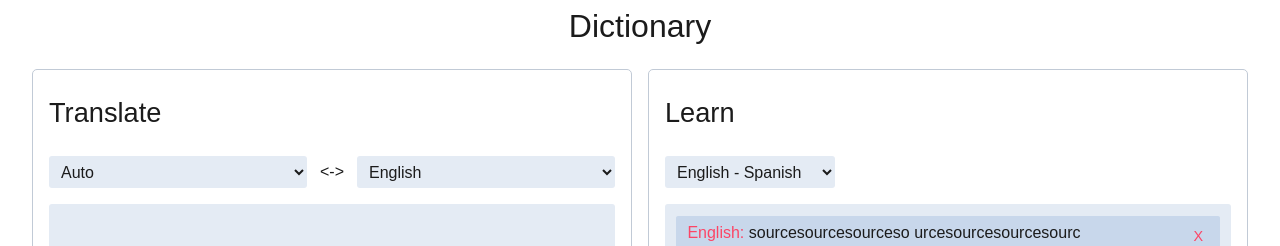
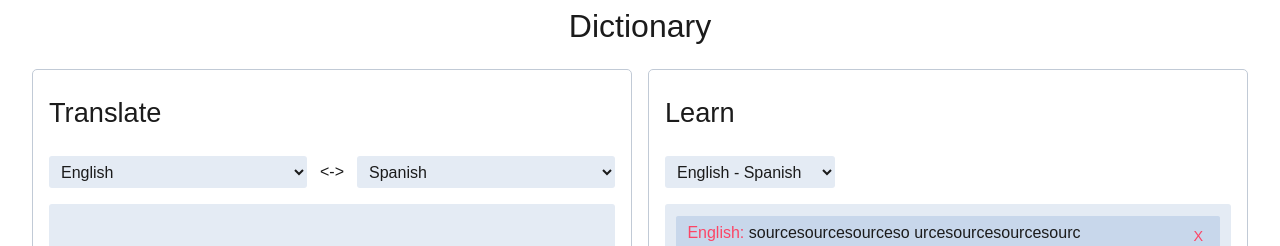
Before and after one commit to self-related/dictionary, a React (Vite) app: page / in a window 1280 px wide. Shown: the top 246 px of the page. Built offline with nearby package versions, Linux system fonts and the light colour scheme; the HTML template or start-up script is replaced by a standard one.

Commit message:
Replace temp data in LangPanel by redux store data

```diff
--- a/src/features/translate/ui/lang-panel/LangPanel.tsx
+++ b/src/features/translate/ui/lang-panel/LangPanel.tsx
@@ -1,34 +1,37 @@
 import styles from "./LangPanel.module.css";
 import { langListsByProvider } from "../../api/providers";
-import { useState } from "react";
 import Button from "../../../../shared/ui/button/Button";
 import Select from "../../../../shared/ui/select/Select";
+import { useAppDispatch, useAppSelector } from "../../../../app/model/store/hooks";
+import { setSourceLang, setTargetLang } from "../../model/translateSlice";
 
 interface LangPanelProps {
     className?: string
 }
 
-const provider = "google"; // temp constant before store defined
 
 export default function LangPanel({ className = "" }: LangPanelProps) {
-    const langList = langListsByProvider[provider];
+    const dispatch = useAppDispatch();
 
-    const langIds = Object.keys(langList);
-    const targetLangIds = Object.keys(langList).filter(id => id !== "auto"); // skip auto
+    const {
+        provider,
+        sourceLang,
+        targetLang
+    } = useAppSelector(state => state.translateSlice.translateQueryData); // data from store
 
-    // replace by store state
-    const [sourceLangId] = useState(langIds[0]);
-    const [targetLangId] = useState(targetLangIds[0]);
+    const currentLangList = langListsByProvider[provider];
+    const langs = Object.keys(currentLangList);
+    const targetLangs = Object.keys(currentLangList).filter(id => id !== "auto"); // skip auto
 
 
     return (
         <div className={`${styles.langPanel} ${className}`}>
 
             {/* Source lang selector */}
-            <Select id="" defaultValue={sourceLangId} grow>
+            <Select id="" defaultValue={sourceLang} onChange={(ev) => dispatch(setSourceLang(ev.currentTarget.value))} grow>
                 {
-                    langIds.map((langId) => (
-                        <option value={langId} key={langId}>{langList[langId]}</option>
+                    langs.map((lang) => (
+                        <option value={lang} key={lang}>{currentLangList[lang]}</option>
                     ))
                 }
             </Select>
@@ -39,10 +42,10 @@ export default function LangPanel({ className = "" }: LangPanelProps) {
 
 
             {/* Target lang selector */}
-            <Select id="" defaultValue={targetLangId} grow>
+            <Select id="" defaultValue={targetLang} onChange={(ev) => dispatch(setTargetLang(ev.currentTarget.value))} grow>
                 {
-                    targetLangIds.map((langId) => (
-                        <option value={langId} key={langId}>{langList[langId]}</option>
+                    targetLangs.map((lang) => (
+                        <option value={lang} key={lang}>{currentLangList[lang]}</option>
                     ))
                 }
             </Select>
```
